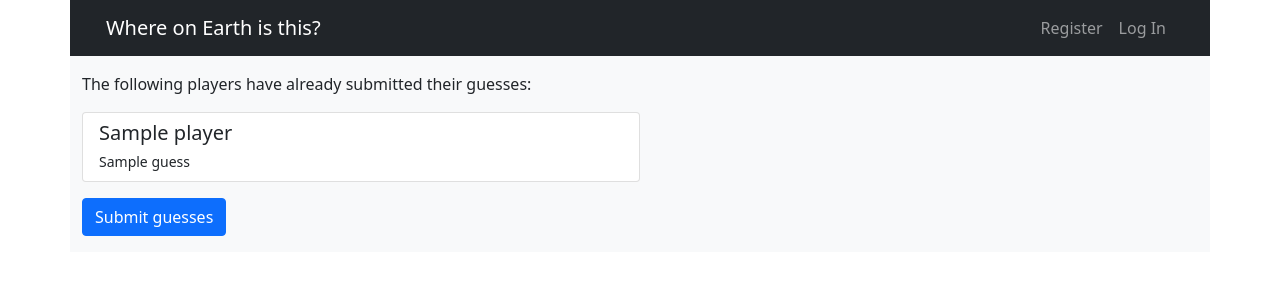
After one commit to pmayd/bing-iotd-game, a Flask app: template templates/score.html in a window 1280 px wide. The commit adds this page. Shown: the top 300 px of the page. Run offline with Flask 2, Linux system fonts and the light colour scheme; the template is opened without the code that fills it: most values are stand-ins (such as "Sample title", 1, 10 or a date in 2020); parts of the project's set-up code (start-up, migrations or seed data) failed here and were passed over.

Commit message:
new score page and some templating

```diff
--- a/app.py
+++ b/app.py
@@ -74,6 +74,15 @@ def challenge():
             flash(error)
 
     return render_template("challenge.html",
+                           challenge=db.get_challenge(),
                            image_url=bing.get_image_url(),
                            image_date=bing.get_image_date(),
                            image_author=bing.get_image_author())
+
+@app.route("/score", methods=('GET', 'POST'))
+def score():
+    if session.get("user") is None:
+        flash("You are not logged in as a user. Please login first!")
+        return redirect(url_for("login"))
+
+    return render_template("score.html", challenge=db.get_challenge())
--- a/src/db.py
+++ b/src/db.py
@@ -87,9 +87,15 @@ def add_score(username: str, score: int, db):
 @provide_db
 def add_guess(username: str, country: str, db):
     """ Add user's first guess to today's challenge. """
-    image_date = bing.get_image_startdate()
+    image_date = bing.get_image_date()
     db["challenge"].setdefault(image_date, {})
     db["challenge"][image_date].setdefault(username, country)
     # TODO add distance for country so we do not have to calcualte it each time
 
     return db
+
+
+@provide_db
+def get_challenge(db, image_date: str = bing.get_image_date()) -> dict:
+    """ Get the challenge for the given date. """
+    return db["challenge"].get(image_date, {})
--- a/templates/base.html
+++ b/templates/base.html
@@ -22,7 +22,8 @@
                     <a class="navbar-brand" href="/">Where on Earth is this?</a>
 
                     <ul class="navbar-nav justify-content-end">
-                        {% if g.user %}
+                        {% if session.user %}
+                        <li class="nav-item"><a class="nav-link" href="{{ url_for('score') }}">Score</a></li>
                         <li class="nav-item"><a class="nav-link" href="{{ url_for('challenge') }}">Today's challenge</a></li>
                         {% else %}
                         <li class="nav-item"><a class="nav-link" href="{{ url_for('register') }}">Register</a></li>
--- a/templates/challenge.html
+++ b/templates/challenge.html
@@ -4,6 +4,9 @@
     <img src='{{image_url}}' class="figure-img img-fluid rounded" alt="BIng Image of the Day">
     <figcaption class="figure-caption text-end">Image for {{image_date}}: {{ image_author }}.</figcaption>
 </figure>
+{% if session.user in challenge %}
+<p> You have already taken part in today's challenge. Your guess was <strong class="text-primary">{{ challenge[session.user] }}</strong>.</p>
+{% else %}
 <form method="post">
     <div class="mb-3 row g-2">
         <div class="col-3">
@@ -13,4 +16,5 @@
     </div>
     <button class="btn btn-primary" type="submit">Submit guess</button>
 </form>
+{% endif %}
 {% endblock %}
--- a/templates/index.html
+++ b/templates/index.html
@@ -4,7 +4,6 @@
     {% if username %}
     <p> Welcome back <strong>{{ username }}</strong>.</p>
 
-    <p>You can go to the <a href="{{ url_for('challenge') }}">daily challenge</a>.
     {% else %}
 
     <p>You are currently not logged in. Please log in first or create a user.</p>
--- /dev/null
+++ b/templates/score.html
@@ -0,0 +1,25 @@
+{% extends 'base.html' %} {% block content %}
+
+{% if challenge %}
+<p> The following players have already submitted their guesses:</p>
+
+<div class="list-group w-50">
+{% for player, guess in challenge.items() %}
+      <div class="list-group-item justify-content-between">
+        <h5 class="mb-1">{{ player }}</h5>
+        <small>{{ guess }}</small>
+      </div>
+{% endfor %}
+</div>
+
+<form method="post" class="mt-3">
+    <button class="btn btn-primary" type="submit">Submit guesses</button>
+</form>
+
+</div>
+{% else %}
+
+<p> There are no players yet for today's challenge. </p>
+
+{% endif %}
+{% endblock %}
```
